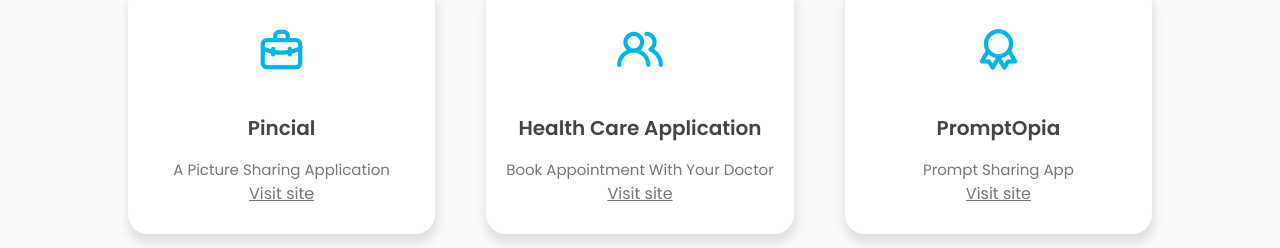
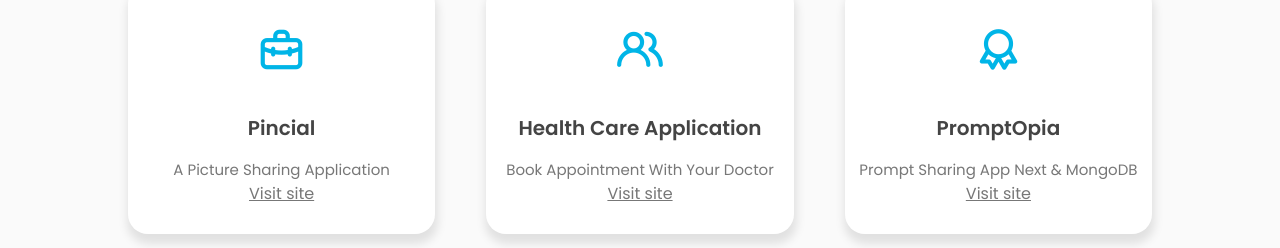
Before and after one commit to develoFavour/portfolio, a plain HTML site: page index.html in a window 1280 px wide. Shown: the part 1695-1943 px from the top of the page. Drawn offline with nearby package versions, Linux system fonts and the light colour scheme.

Commit message:
Update index.html

```diff
--- a/index.html
+++ b/index.html
@@ -214,7 +214,7 @@
 						<div class="project-box">
 							<i class="uil uil-award"></i>
 							<h3>PromptOpia</h3>
-							<label>Prompt Sharing App</label>
+							<label>Prompt Sharing App Next & MongoDB</label>
 							<a href="https://prompt-sharing-app-six.vercel.app/" target="_blank" >Visit site</a>
 						</div>
 					</div>
```
